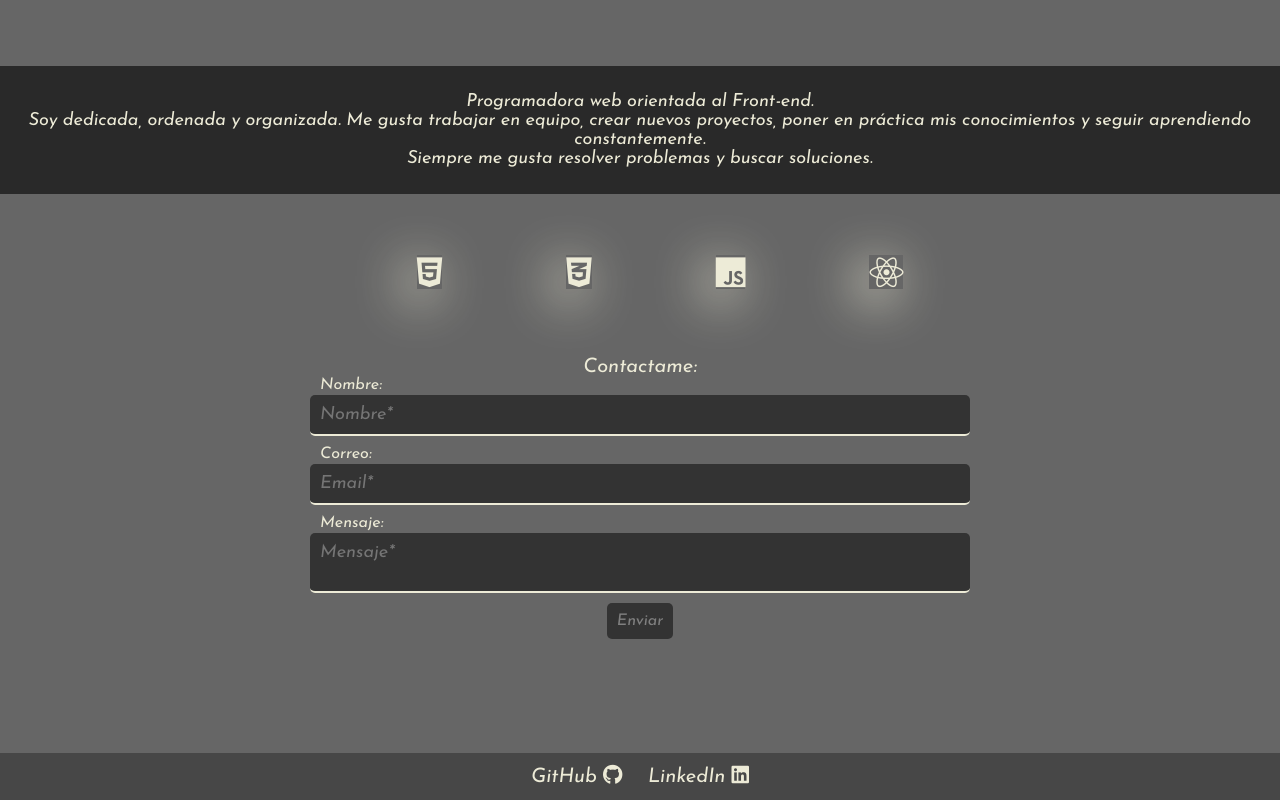
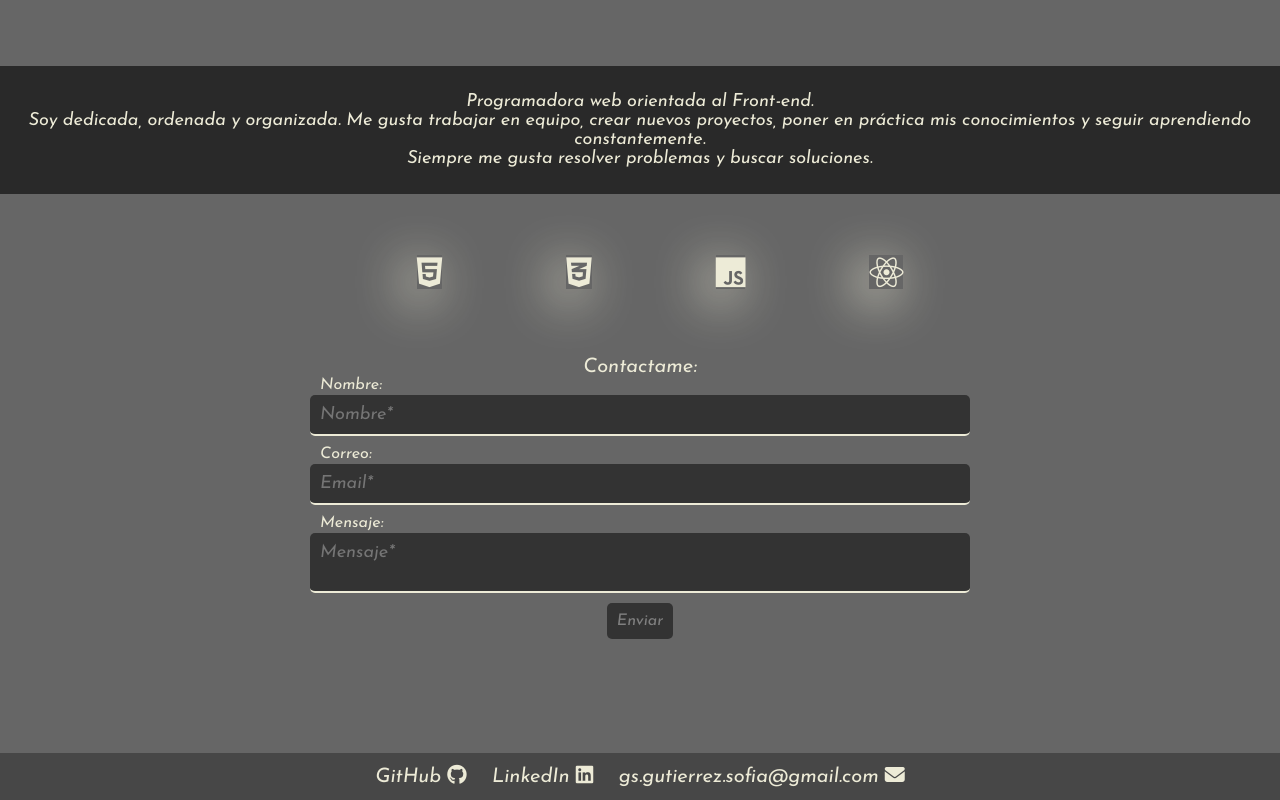
Before and after one commit to Sofia-Gutierrez/Sofia-Gutierrez-portfolio, a React (Create React App) app: page / in a window 1280 px wide. Shown: the part 2189-2989 px from the top of the page. Built offline with nearby package versions, Linux system fonts and the light colour scheme.

Commit message:
agregando informacion a los proyectos

```diff
--- a/src/assets/scss/App.scss
+++ b/src/assets/scss/App.scss
@@ -4,6 +4,10 @@
     text-decoration: none;
     font-family: 'Josefin Sans', sans-serif;
     font-style: italic;
+}
+
+body::-webkit-scrollbar {
+    width: 0em;
 }
 
 a {
--- a/src/assets/scss/Footer.scss
+++ b/src/assets/scss/Footer.scss
@@ -1,15 +1,27 @@
 .footer {
     display: flex;
+    flex-direction: column;
+    align-items: center;
     justify-content: center;
     background-color: rgba(1, 1, 1, 0.3);
     color: #edebd7;;
 }
 
-.footer-a {
+.footer-a , .footer-gm {
     font-size: 20px;
     padding: 1%;
 }
 
-.footer-a:hover {
+.footer-a:hover  {
     color: #a2ac6e;
+    cursor: pointer;
 }
+
+
+@media (min-width: 768px) {
+    .footer {
+        flex-direction: row;
+        justify-content: center;
+    }
+
+}
--- a/src/components/Content.js
+++ b/src/components/Content.js
@@ -30,7 +30,7 @@ const Content = () => {
                         <div className="work-detail">
                             <h4 className="work-title">Museo Paleontologico</h4>
                             <p className="work-description">
-                                    Texto de ejemplo
+                                    Trabajo realizado con HTML, SASS y JS.. Realice el frontend para el footer, las paginas de "Visita al campo" y "Recorrida del Museo"
                             </p>
                         </div>
                     </a>
@@ -41,7 +41,7 @@ const Content = () => {
                         <div className="work-detail">
                             <h4 className="work-title">Mercado Liebre</h4>
                             <p className="work-description">
-                                    Proyecto realizado en Digital House con HTML y CSS.
+                                    Proyecto realizado en Digital House con HTML y CSS para trabajar el frontend, aplicando buenas practicas para hacer un sitio responsive, con Mobile First. Es un e-commerce partiendo de Mercado Libre como ejemplo.
                             </p>
                         </div>
                     </a>
--- a/src/components/Cover.js
+++ b/src/components/Cover.js
@@ -22,7 +22,7 @@ const Cover = () => {
                     <li><a target="_blank" rel="noreferrer" href="https://github.com/Sofia-Gutierrez"><i className="fa-brands fa-github"></i></a></li>
                     <li><a target="_blank" rel="noreferrer" href="https://www.linkedin.com/in/sofia-g-gutierrez/"><i className="fa-brands fa-linkedin"></i></a></li>
                 </ul>
-                <a href="/#works"><i className="fa-solid fa-arrow-down"></i></a>
+                <a href="./#works"><i className="fa-solid fa-arrow-down"></i></a>
             </div>
         )
 }
--- a/src/components/Footer.js
+++ b/src/components/Footer.js
@@ -1,4 +1,4 @@
-import React from "react"
+import React from "react";
 import "../assets/scss/Footer.scss";
 
 const Footer = () => {
@@ -7,6 +7,7 @@ const Footer = () => {
         <footer className="footer">
                 <a target="_blank" rel="noreferrer" href="https://github.com/Sofia-Gutierrez" className="footer-a"> GitHub <i className="fa-brands fa-github"></i></a>
                 <a target="_blank" rel="noreferrer" href="https://www.linkedin.com/in/sofia-g-gutierrez/" className="footer-a"> LinkedIn <i className="fa-brands fa-linkedin"></i></a>
+                <p className="footer-gm">  gs.gutierrez.sofia@gmail.com  <i class="fa-solid fa-envelope"></i></p>
         </footer>
     )
 }
```
